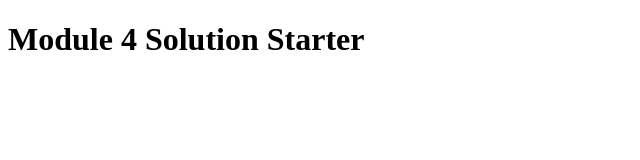
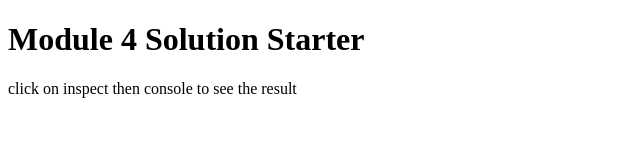
Before and after one commit to hamzabla/module4-solution, a plain HTML site: page index.html in a window 1280 px wide. Shown: the whole page, without its empty margins (0-640 px from the left). Drawn offline with Linux system fonts and the light colour scheme.

Commit message:
Update index.html

```diff
--- a/index.html
+++ b/index.html
@@ -12,5 +12,6 @@
 </head>
 <body>
   <h1>Module 4 Solution Starter</h1>
+  <p> click on inspect then console to see the result </p>
 </body>
 </html>
```
